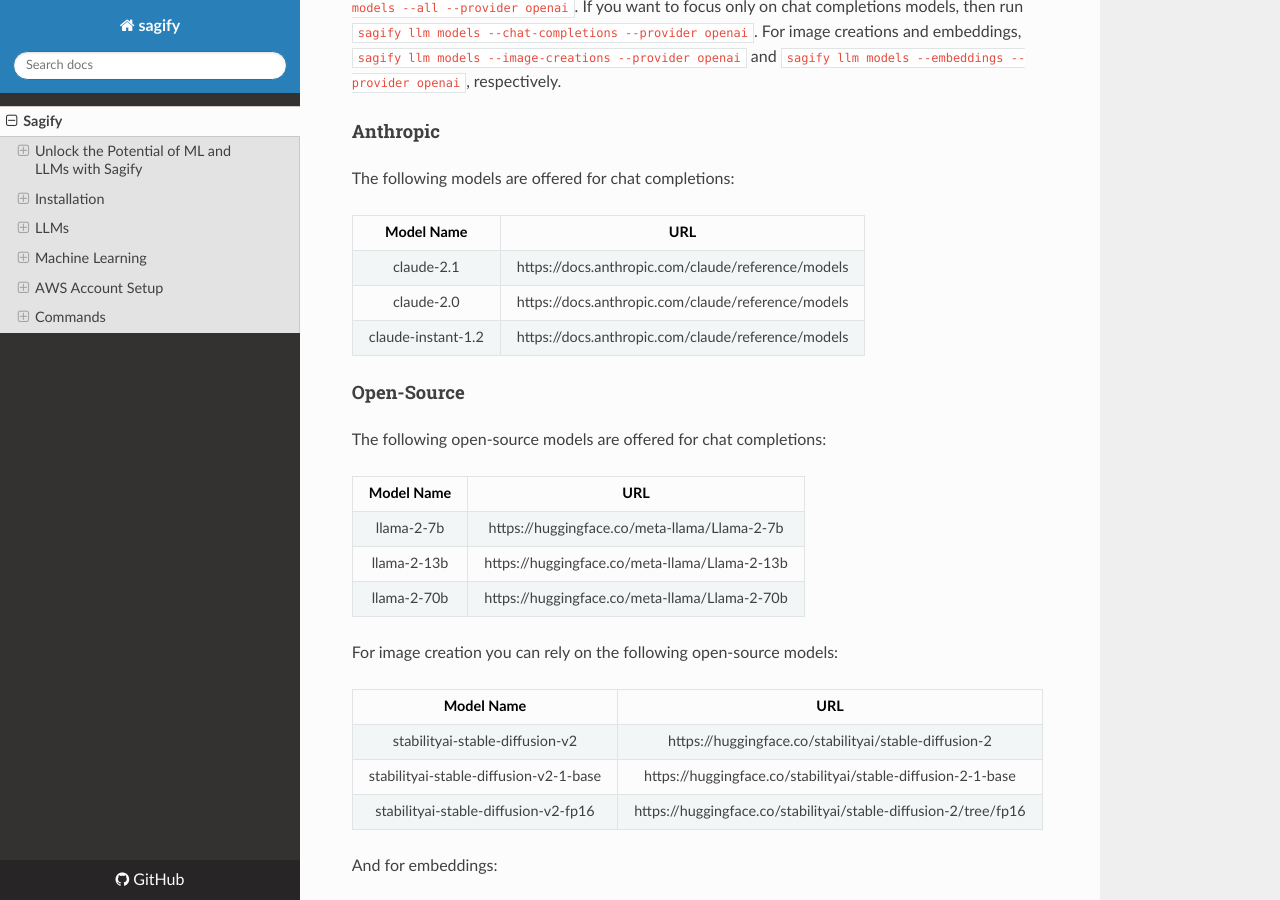
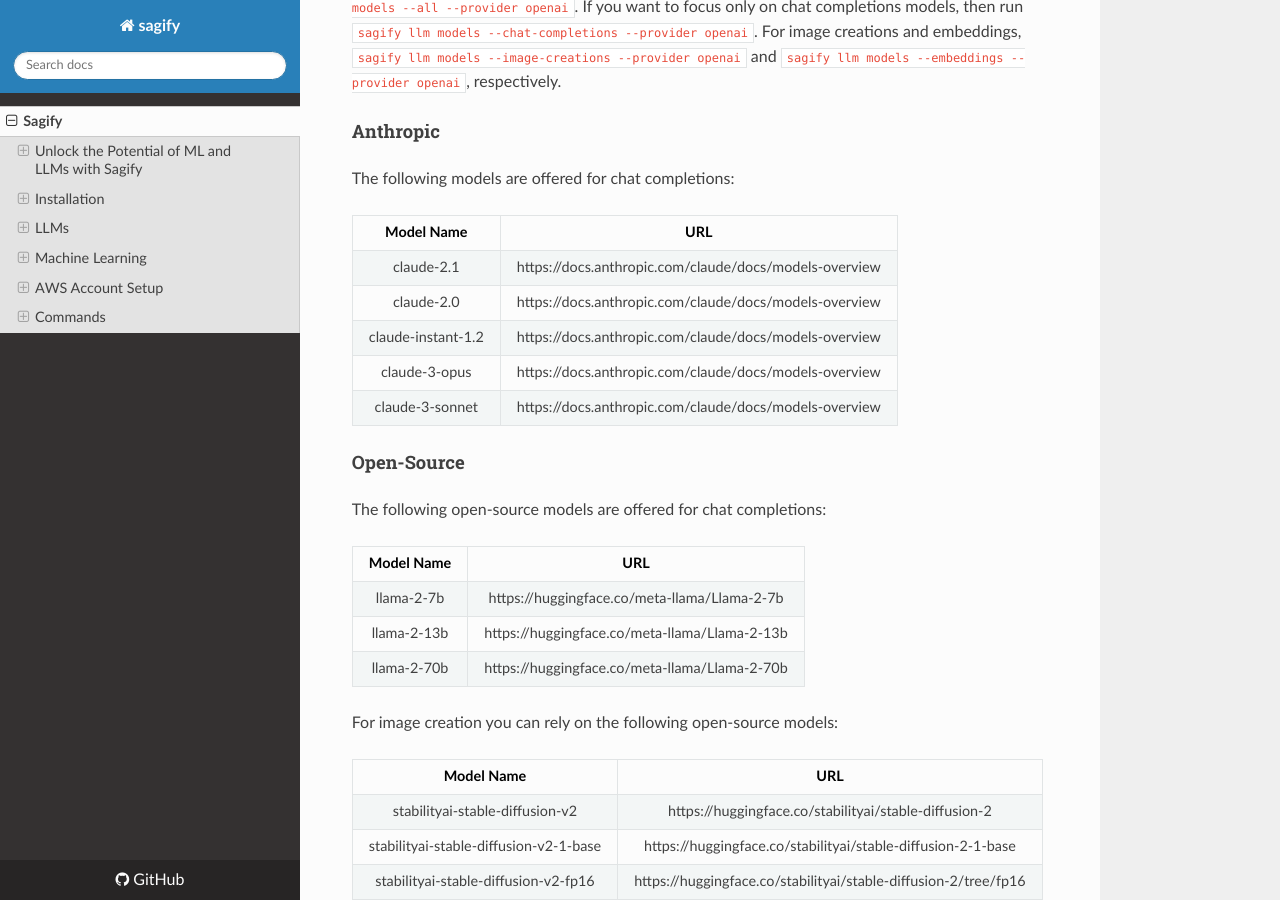
Before and after one commit to Kenza-AI/sagify, an MkDocs documentation site: the page built from docs/index.md, in a window 1280 px wide and 900 px high, scrolled down 3943 px. Built offline with MkDocs 1.6.1, drawn with Linux system fonts in a browser that asks for light colours; nearby versions of some CDN libraries.

Commit message:
updated docs and commands with claude 3

```diff
--- a/docs/index.md
+++ b/docs/index.md
@@ -135,9 +135,11 @@
 
 | Model Name | URL |
 |:------------:|:-----:|
-|claude-2.1|https://docs.anthropic.com/claude/reference/models|
-|claude-2.0|https://docs.anthropic.com/claude/reference/models|
-|claude-instant-1.2|https://docs.anthropic.com/claude/reference/models|
+|claude-2.1|https://docs.anthropic.com/claude/docs/models-overview|
+|claude-2.0|https://docs.anthropic.com/claude/docs/models-overview|
+|claude-instant-1.2|https://docs.anthropic.com/claude/docs/models-overview|
+|claude-3-opus|https://docs.anthropic.com/claude/docs/models-overview|
+|claude-3-sonnet|https://docs.anthropic.com/claude/docs/models-overview|
 
 
 #### Open-Source
@@ -193,7 +195,7 @@
 You need to define the following env variables before you start the LLM Gateway server:
 
 - `ANTHROPIC_API_KEY`: Your OpenAI API key. Example: `export ANTHROPIC_API_KEY=...`.
-- `ANTHROPIC_CHAT_COMPLETIONS_MODEL`: It should have one of values [here](https://docs.anthropic.com/claude/reference/models). Example `export ANTHROPIC_CHAT_COMPLETIONS_MODEL=claude-2.1`
+- `ANTHROPIC_CHAT_COMPLETIONS_MODEL`: It should have one of values [here](https://docs.anthropic.com/claude/docs/models-overview). Example `export ANTHROPIC_CHAT_COMPLETIONS_MODEL=claude-2.1`
 
 ### Set up open-source LLMs
 
```
Also changed, not shown: 1 other file.
